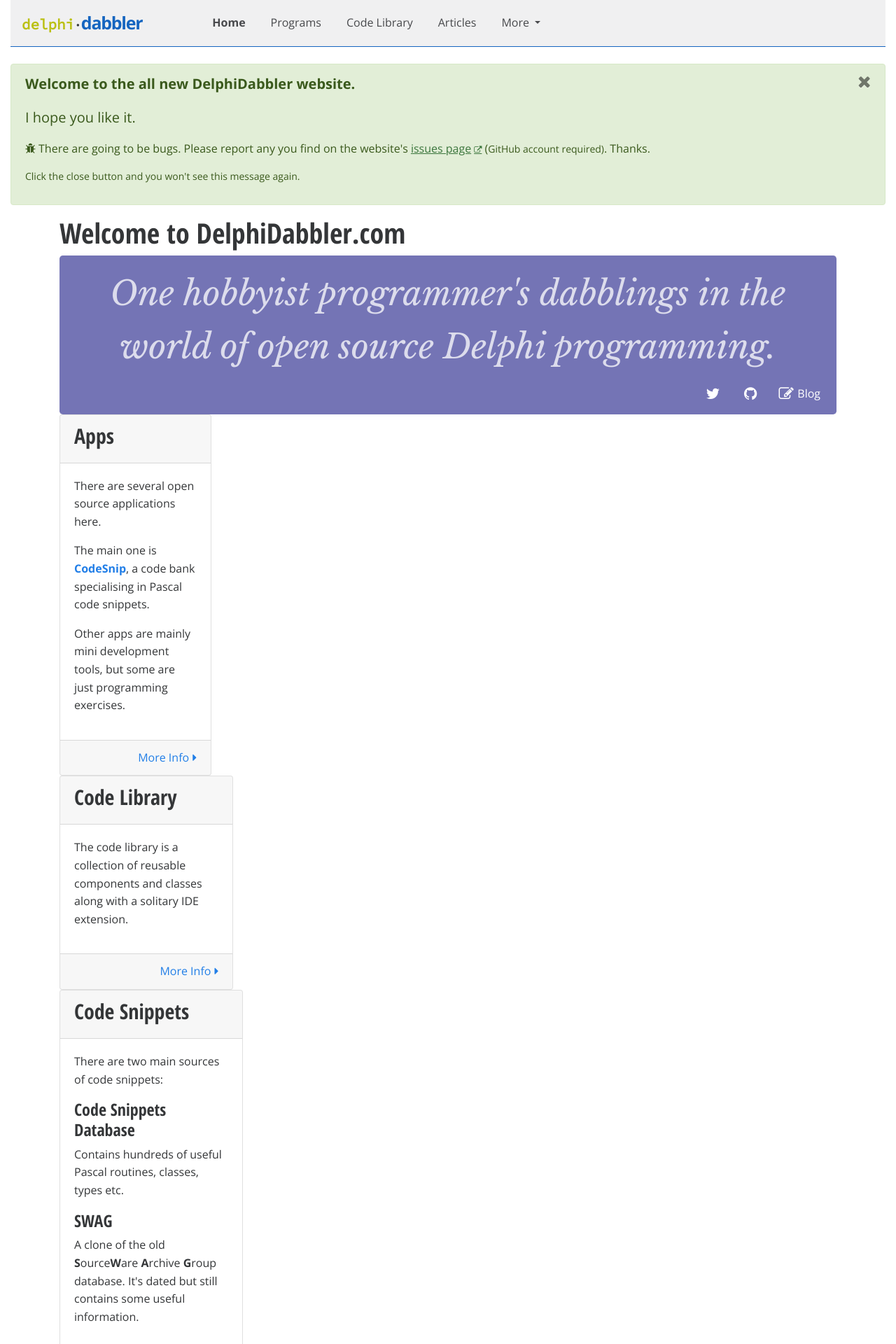
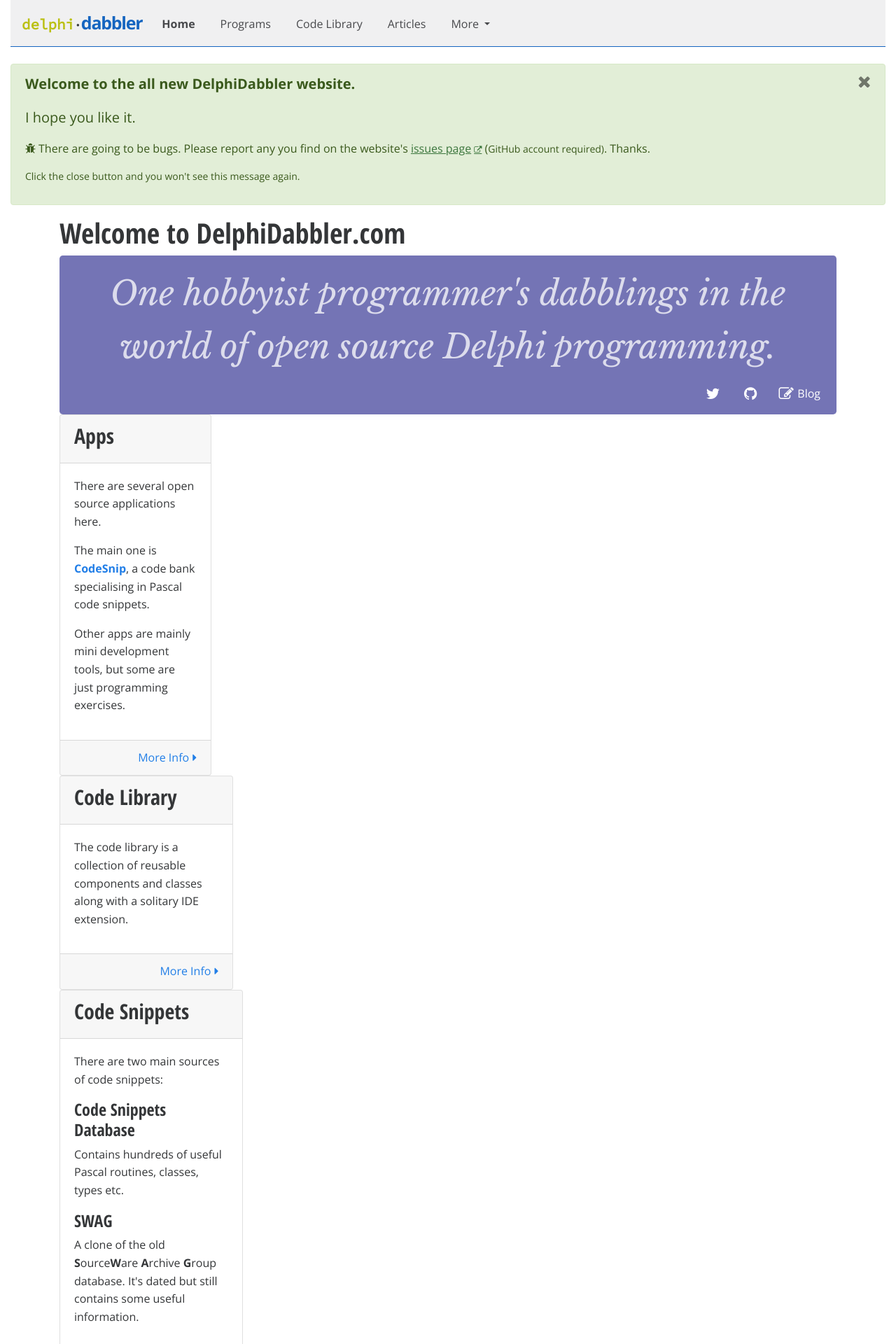
Before and after one commit to delphidabbler/delphidabbler.github.io, a Jekyll site: the page built from index.html, in a window 1280 px wide. Shown: the top 1920 px of the page at 70% size. Built offline with Jekyll 4.4.1, drawn with Linux system fonts in a browser that asks for light colours; nearby versions of some CDN libraries; comment, search, counter and statistics services are not loaded.

Commit message:
Modify & improve main menu

```diff
--- a/_sass/site-styles/_logo.scss
+++ b/_sass/site-styles/_logo.scss
@@ -4,12 +4,9 @@
     font-weight: bold;
     font-size: 130%;
     text-transform: lowercase;
-    padding-right: 1rem;
-
     .dd-branding-logo-part1 {
         color: $dd-theme-secondary;
         font-family: $font-family-monospace;
-
         &:after {
             content: "\00b7";
             color: $dd-theme-body-text;
--- a/_sass/site-styles/_navbar-overrides.scss
+++ b/_sass/site-styles/_navbar-overrides.scss
@@ -1,22 +1,47 @@
+// Override of navbar BS4 styling
+
 nav.navbar {
-
     margin-bottom: 1.5rem;
     border-bottom: 1px solid $dd-theme-primary;
-    background-color: $dd-theme-gray-100;
-
+    .navbar-brand {
+        margin-right: 0;
+    }
+    .navbar-toggler {
+        &:focus,
+        &:active,
+        &-icon:focus {
+            outline: none;
+            box-shadow: 4px 4px $dd-theme-gray-200;
+            border: 1px solid $dd-theme-gray-400;
+        }
+        &:hover {
+            background-color: $dd-theme-gray-200;
+        }
+        &.collapsed {
+            box-shadow: none;
+        }
+    }
     .navbar-nav {
-
+        margin-left: 0;
         .nav-item {
-
-            border-top: 2px solid transparent;
-            border-bottom: 2px solid transparent;
-
-            &.active {
-                font-weight: bold;
+            &:hover {
+                background-color: $dd-theme-gray-200;
             }
-
-            &:hover {
-                border-bottom: 2px solid $dd-theme-secondary;
+            @include media-breakpoint-up(lg) {
+                color: red;
+                &.active {
+                    font-weight: bold;
+                }
+                &:hover {
+                    background-color: transparent;
+                }
+                .nav-link {
+                    border-bottom: 2px solid transparent;
+                    padding-bottom: 2px;
+                    &:hover {
+                        border-bottom: 2px solid $dd-theme-secondary;
+                    }
+                }
             }
         }
     }
```
